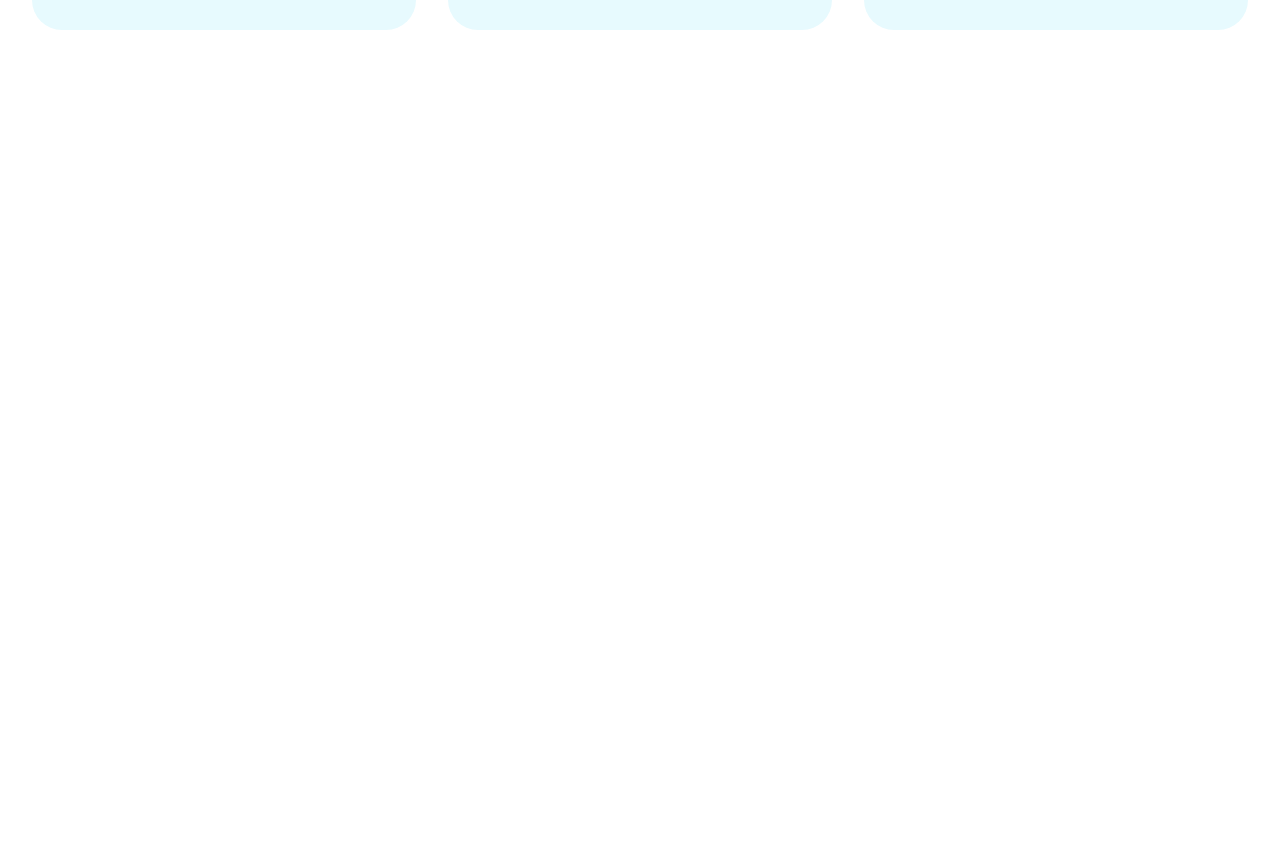
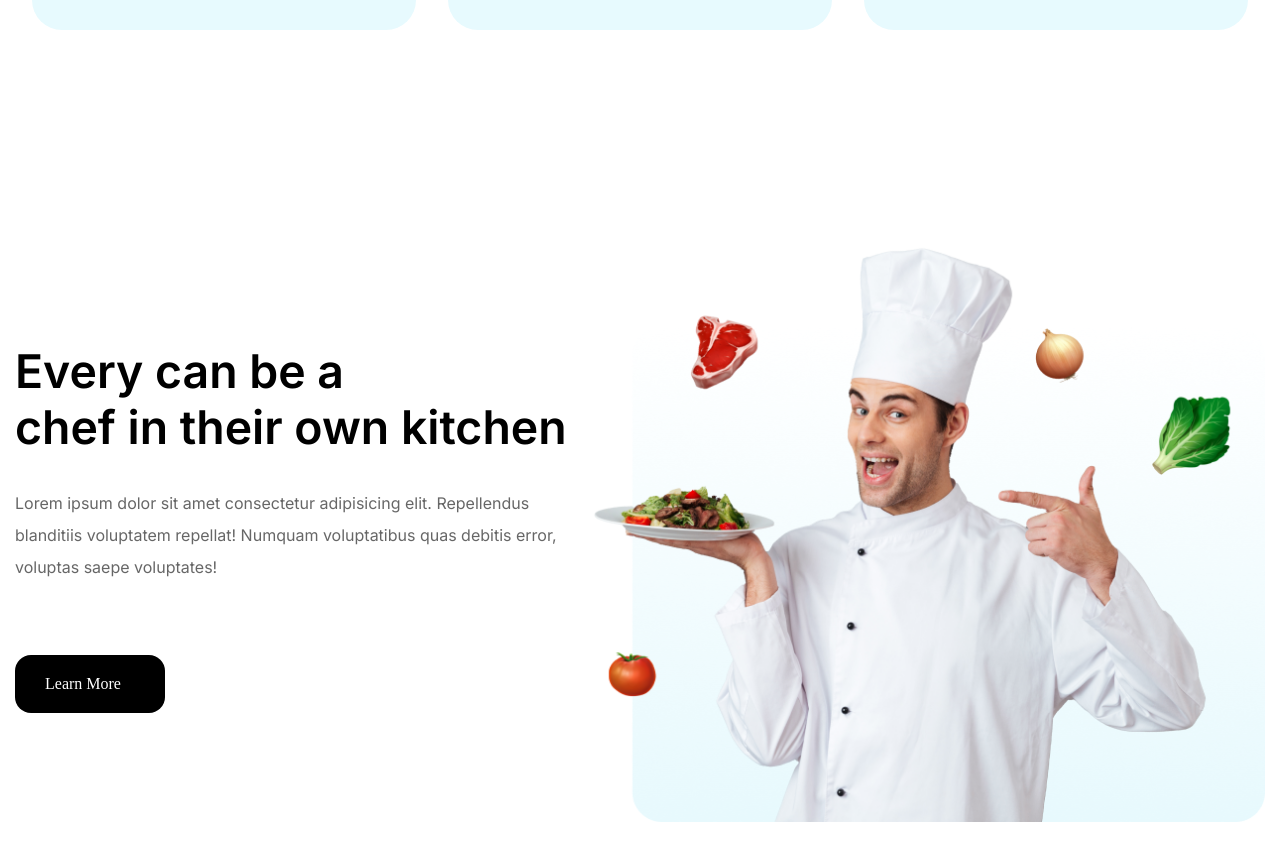
Before and after one commit to PavelRiajul/cooking-web, a React (Vite) app: page / in a window 1280 px wide. Shown: the part 2980-3840 px from the top of the page. Before the commit the page ends 3110 px from the top, so only its background shows below. Built offline with nearby package versions, Linux system fonts and the light colour scheme.

Commit message:
chef-section-complete

```diff
--- /dev/null
+++ b/src/components/cherf-section/CherfSection.css
@@ -0,0 +1,51 @@
+@import url('https://fonts.googleapis.com/css2?family=Inter:ital,opsz,wght@0,14..32,100..900;1,14..32,100..900&display=swap');
+* {
+    box-sizing: border-box;
+    margin: 0;
+    padding: 0;
+    text-decoration: none;
+    list-style-type: none;
+  }
+body{
+    width: 100%;
+}
+.container {
+    width: 100%;
+    max-width: 1280px;
+    margin: 0 auto;
+    padding: 100px 15px;
+}
+.chef-section{
+    display: flex;
+    align-items: center;
+    justify-content: space-between;
+}
+.chef-heading{
+    font-family: "Inter", serif;
+    font-size: 2.9rem;
+    font-weight: 600;
+    margin-bottom: 2rem;
+}
+.chef-text{
+margin-left: -50px;
+margin-bottom: 4.5rem;
+}
+.chef-image{
+    /* width: 50%; */
+}
+.chef-image img{
+    width: 690px;
+}
+
+.chef-btn{
+    background-color: #000;
+    padding: 20px 30px;
+    border-radius: 16px;
+    width: 150px;
+    color: #fff;
+    cursor: pointer;
+}
+.btn-chef{
+    color: #fff;
+    cursor: pointer;
+}
--- /dev/null
+++ b/src/components/cherf-section/CherfSection.jsx
@@ -0,0 +1,23 @@
+import './CherfSection.css'
+
+const CherfSection = () => {
+  return (
+    <>
+    <div className="container chef-section">
+        <div className="chef-descriptions">
+            <h1 className="chef-heading">Every can be a <br/>chef in their own kitchen</h1>
+            <p className='chef-text'>Lorem ipsum dolor sit amet consectetur adipisicing elit. Repellendus blanditiis voluptatem repellat! Numquam voluptatibus quas debitis error, voluptas saepe voluptates! </p>
+            <div className="chef-btn">
+               <a href="#" className='btn-chef'>Learn More</a>
+            </div>
+        </div>
+        {/* chef image */}
+        <div className="chef-image">
+            <img src="/src/assets/cherf-section/Group 880.png" alt="" />
+        </div>
+    </div>
+    </>
+  )
+}
+
+export default CherfSection
--- a/src/pages/Home.jsx
+++ b/src/pages/Home.jsx
@@ -1,4 +1,5 @@
 import Categories from "../components/categories/Categories"
+import CherfSection from "../components/cherf-section/CherfSection"
 import Hero from "../components/Hero/Hero"
 import Navbar from "../components/Navbar/Navbar"
 import RecipesCategories from "../components/recipes/RecipesCategories"
@@ -11,6 +12,7 @@ const Home = () => {
         <Hero/>
         <Categories/>
         <RecipesCategories/>
+        <CherfSection/>
     </div>
   )
 }
```
Also changed, not shown: src/assets/cherf-section/Group 880.png (added).
